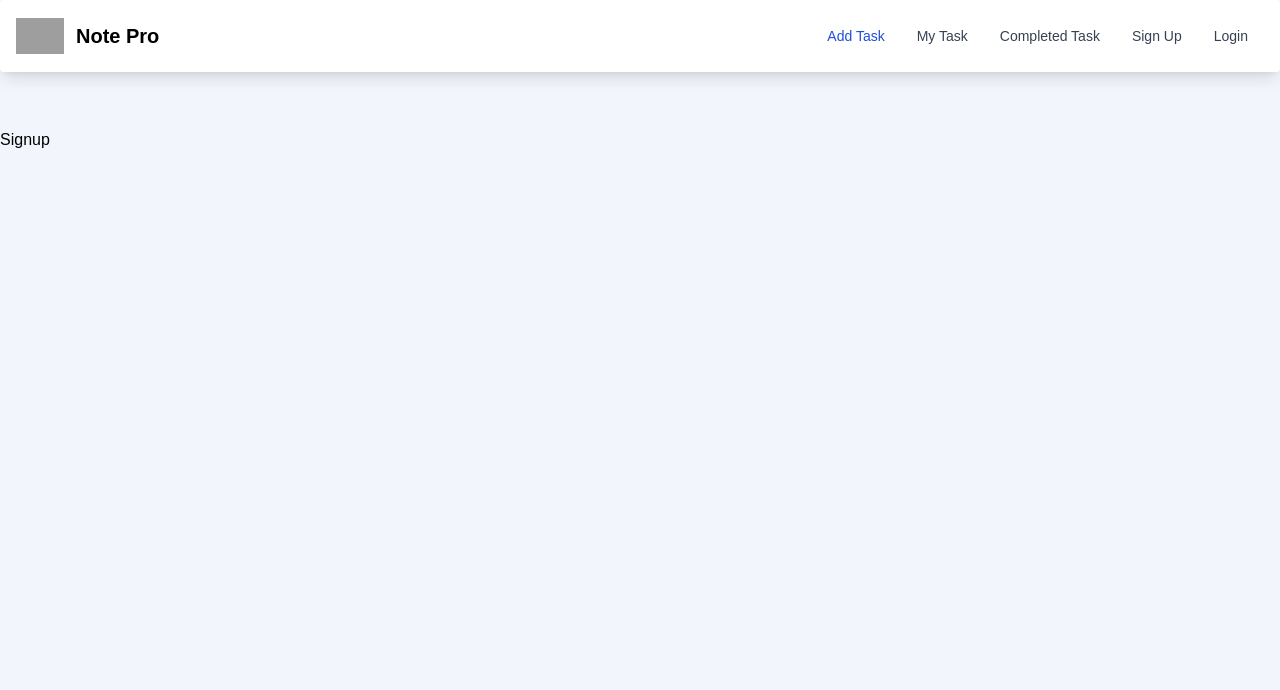
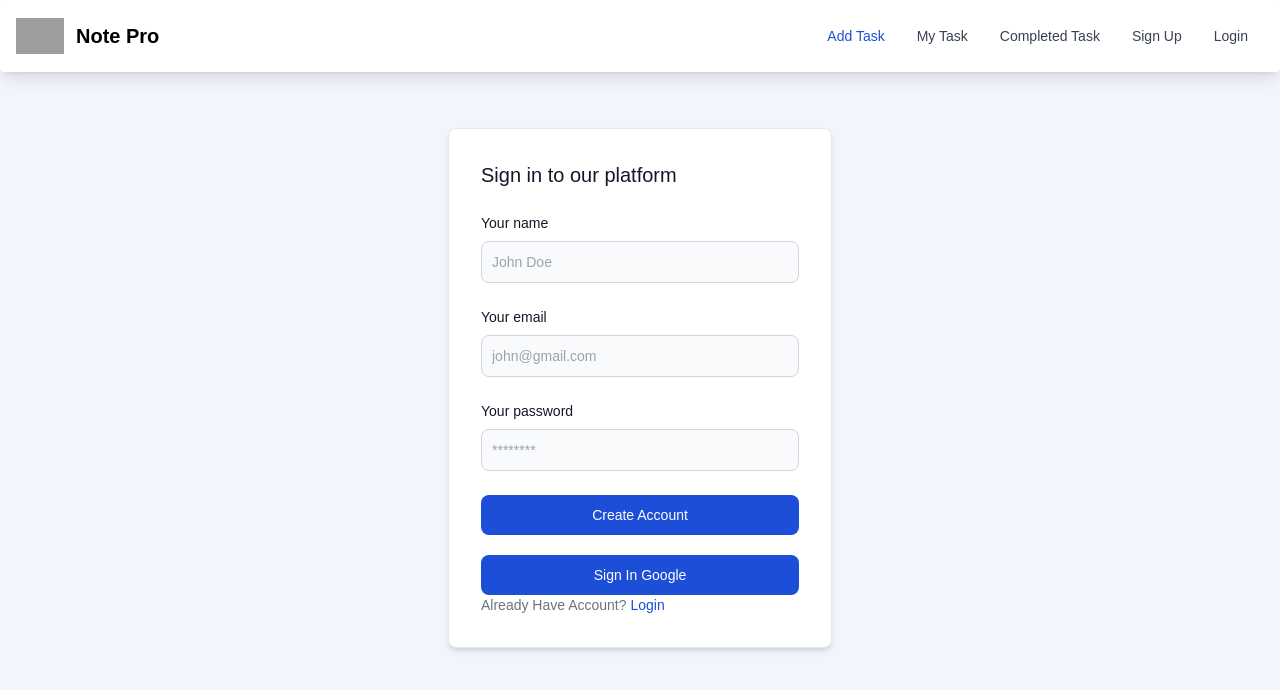
Before and after one commit to Mosharrof-Hosen-Munna/task-management-client, a React (Create React App) app: page /sign-up in a window 1280 px wide. Shown: the top 690 px of the page. Built offline with nearby package versions, Linux system fonts and the light colour scheme; no server answers; grey boxes are pictures that could not be loaded.

Commit message:
implement user registration

```diff
--- a/src/Hooks/useFirebase.js
+++ b/src/Hooks/useFirebase.js
@@ -6,6 +6,7 @@ import {
     onAuthStateChanged,
     createUserWithEmailAndPassword,
     signInWithEmailAndPassword,
+    updateProfile
   } from "firebase/auth";
   import { useEffect, useState } from "react";
   import initializeAuthentication from "../Firebase/firebase.init";
@@ -32,6 +33,11 @@ import {
       return signInWithEmailAndPassword(auth, email, password);
     };
 
+    const setUserName = (name, photoURL) => {
+      updateProfile(auth.currentUser, { displayName: name, photoURL }).then(
+        (result) => {}
+      );
+    };
 
     const logOut = () => {
       setLoading(true);
@@ -58,6 +64,7 @@ import {
       setUser,
       handleGoogleSignIn,
       logOut,
+      setUserName,
       handleEmailPasswordRegister,
       handleEmailPasswordLogin,
       loading,
--- a/src/Pages/Signup/Signup.jsx
+++ b/src/Pages/Signup/Signup.jsx
@@ -1,9 +1,78 @@
-import React from 'react'
+import React from 'react';
+import { toast } from 'react-hot-toast';
+import { Link, useLocation, useNavigate } from 'react-router-dom';
+import useAuth from '../../Hooks/useAuth';
 
 const Signup = () => {
-  return (
-    <div>Signup</div>
-  )
-}
+    const { handleEmailPasswordRegister, setUserName, handleGoogleSignIn,setLoading } = useAuth()
 
-export default Signup
+    const navigate = useNavigate()
+    const location = useLocation()
+    let from = location.state?.from?.pathname || "/"
+
+    const handleSubmit = (e) => {
+        e.preventDefault()
+        const form = e.target
+        const name = form.name.value
+        const email = form.email.value
+        const password = form.password.value
+
+
+        handleEmailPasswordRegister(email, password)
+            .then((result) => {
+                const user = result.user
+                console.log(user);
+
+                setUserName(name)
+
+                    navigate(from, { replace: true })
+            }).catch((err) => {
+                console.error(err.message)
+                toast.error(err.message)
+            })
+    }
+
+    const signInGoogle = () => {
+        setLoading(true);
+        handleGoogleSignIn()
+          .then(async (result) => {
+
+            navigate(from, { replace: true });
+            setLoading(false);
+          })
+          .catch((error) => {
+            setLoading(false);
+
+            console.log(error.message)})
+      };
+
+    return (
+        <div>
+            <div className="w-full mx-auto max-w-sm p-4 bg-white border border-gray-200 rounded-lg shadow-md sm:p-6 md:p-8 dark:bg-gray-800 dark:border-gray-700">
+                <form onSubmit={handleSubmit} className="space-y-6">
+                    <h5 className="text-xl font-medium text-gray-900 dark:text-white">Sign in to our platform</h5>
+                    <div>
+                        <label htmlFor="name" className="block mb-2 text-sm font-medium text-gray-900 dark:text-white">Your name</label>
+                        <input type="name" name="name" id="name" className="bg-gray-50 border border-gray-300 text-gray-900 text-sm rounded-lg focus:ring-blue-500 focus:border-blue-500 block w-full p-2.5 dark:bg-gray-600 dark:border-gray-500 dark:placeholder-gray-400 dark:text-white" placeholder="John Doe" required />
+                    </div>
+                    <div>
+                        <label htmlFor="email" className="block mb-2 text-sm font-medium text-gray-900 dark:text-white">Your email</label>
+                        <input type="email" name="email" id="email" className="bg-gray-50 border border-gray-300 text-gray-900 text-sm rounded-lg focus:ring-blue-500 focus:border-blue-500 block w-full p-2.5 dark:bg-gray-600 dark:border-gray-500 dark:placeholder-gray-400 dark:text-white" placeholder="john@gmail.com" required />
+                    </div>
+                    <div>
+                        <label htmlFor="password" className="block mb-2 text-sm font-medium text-gray-900 dark:text-white">Your password</label>
+                        <input type="password" name="password" id="password" placeholder="********" className="bg-gray-50 border border-gray-300 text-gray-900 text-sm rounded-lg focus:ring-blue-500 focus:border-blue-500 block w-full p-2.5 dark:bg-gray-600 dark:border-gray-500 dark:placeholder-gray-400 dark:text-white" required />
+                    </div>
+                    <button type="submit" className="w-full text-white bg-blue-700 hover:bg-blue-800 focus:ring-4 focus:outline-none focus:ring-blue-300 font-medium rounded-lg text-sm px-5 py-2.5 text-center dark:bg-blue-600 dark:hover:bg-blue-700 dark:focus:ring-blue-800">Create Account</button>
+                </form>
+                <button onClick={signInGoogle} type="submit" className="w-full mt-5 text-white bg-blue-700 hover:bg-blue-800 focus:ring-4 focus:outline-none focus:ring-blue-300 font-medium rounded-lg text-sm px-5 py-2.5 text-center dark:bg-blue-600 dark:hover:bg-blue-700 dark:focus:ring-blue-800">Sign In Google</button>
+                <div className="text-sm font-medium text-gray-500 dark:text-gray-300">
+                    Already Have Account? <Link to="/login" className="text-blue-700 hover:underline dark:text-blue-500">Login</Link>
+                </div>
+
+            </div>
+        </div>
+    );
+};
+
+export default Signup;
```
